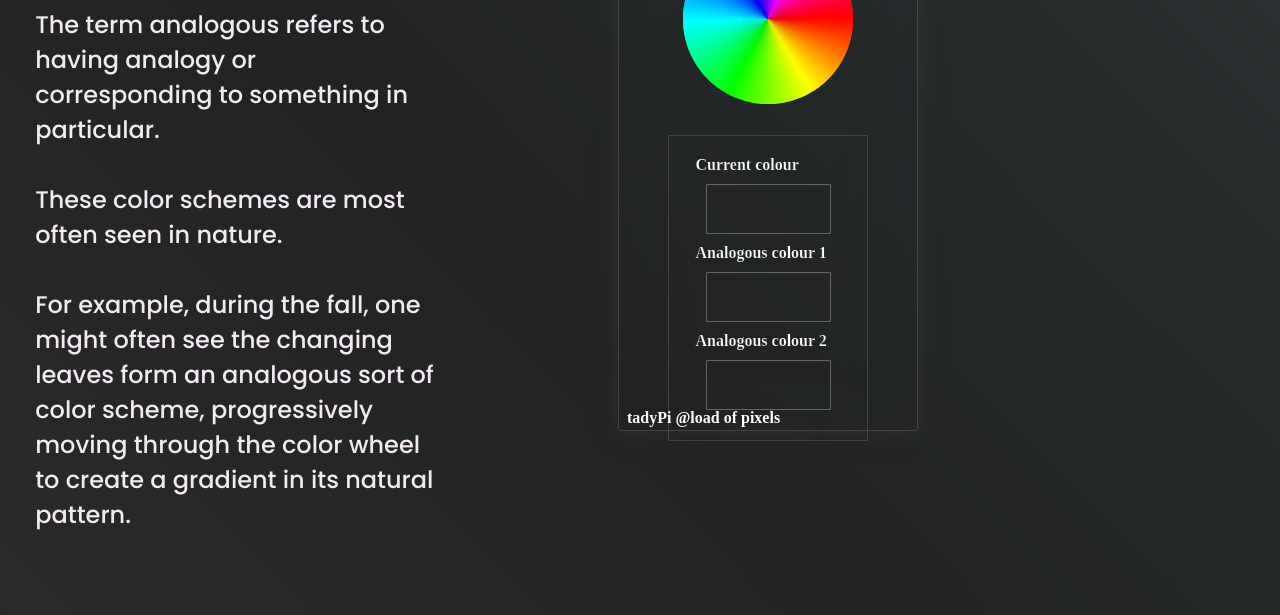
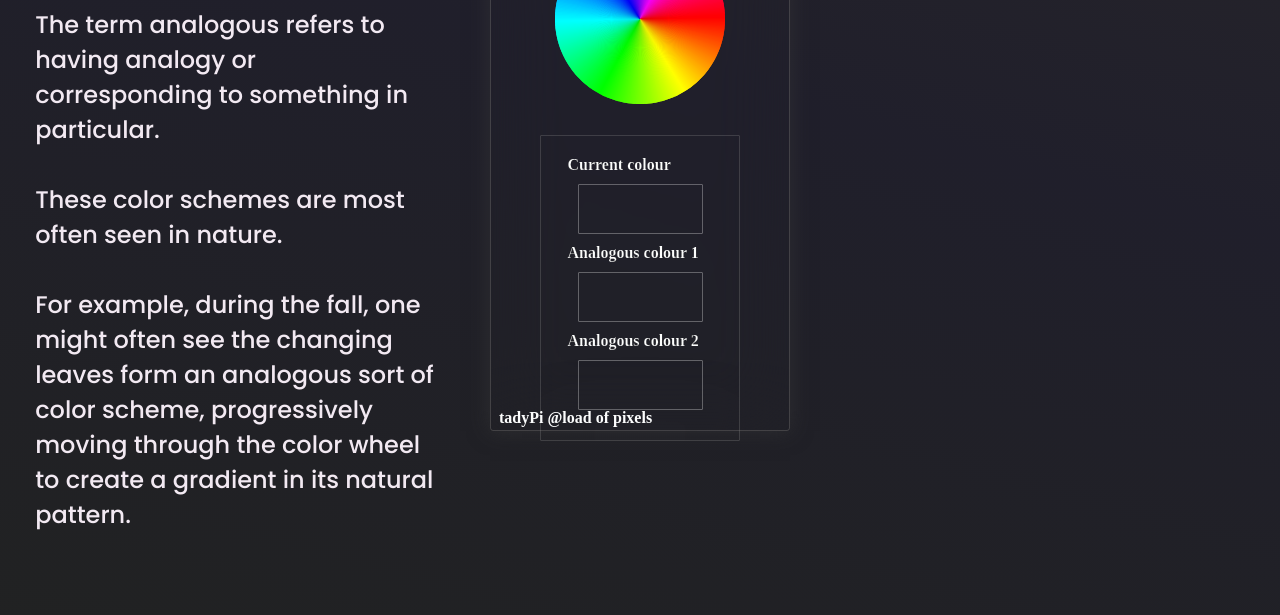
Before and after one commit to tadyPi/Analogous-colour-wheel, a plain HTML site: page index.html in a window 1280 px wide. Shown: the part 185-800 px from the top of the page. Drawn offline with nearby package versions, Linux system fonts and the light colour scheme.

Commit message:
SAVE-POINT, major changes while styling for smaller screen sizes. refactor: Update background image URL and positioning in style.css

```diff
--- a/style.css
+++ b/style.css
@@ -53,7 +53,7 @@ body {
     padding: 0;
     height: 100vh;
     background-size: 200% 200%;
-    background-image: linear-gradient(45deg, #151515, #2a2a2a, #212222, #262b2c, #3a4042, #2b2929);
+    background-image: linear-gradient(15deg, #2a2a2a, #212222, #201f2b, #2b2929);
 }
 
 header {
@@ -265,7 +265,7 @@ header {
     backdrop-filter: blur(35px);
     border: 1px solid rgba(103, 101, 101, 0.5);
     border-radius: 3px;
-    left: 60%;
+    left: 50%;
     top: 50%;
     /* transform: translate(-50%, -50%); */
     /* margin-top: 5rem; */
@@ -669,6 +669,8 @@ h6 {
         /* background: #787a78; */
         padding: 5%;
         margin: 0;
+        width: 100vw;
+        left: 50%;
         /* width: 100vw; */
         /* height: 100vh; */
     }
```
